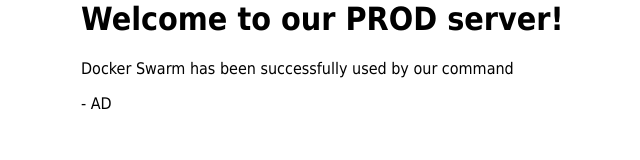
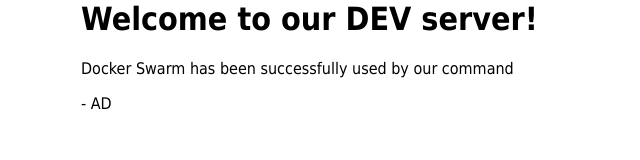
Before and after one commit to cutterror/web_swarm_test, a plain HTML site: page index.html in a window 1280 px wide. Shown: the whole page, without its empty margins (279-919 px from the left). Drawn offline with Linux system fonts and the light colour scheme.

Commit message:
dev changes

```diff
--- a/index.html
+++ b/index.html
@@ -8,7 +8,7 @@
 </style>
 </head>
 <body>
-<h1>Welcome to our PROD server!</h1>
+<h1>Welcome to our DEV server!</h1>
 <p>Docker Swarm has been successfully used by our command</p>
 <p>- AD</p>
 </body>
```
